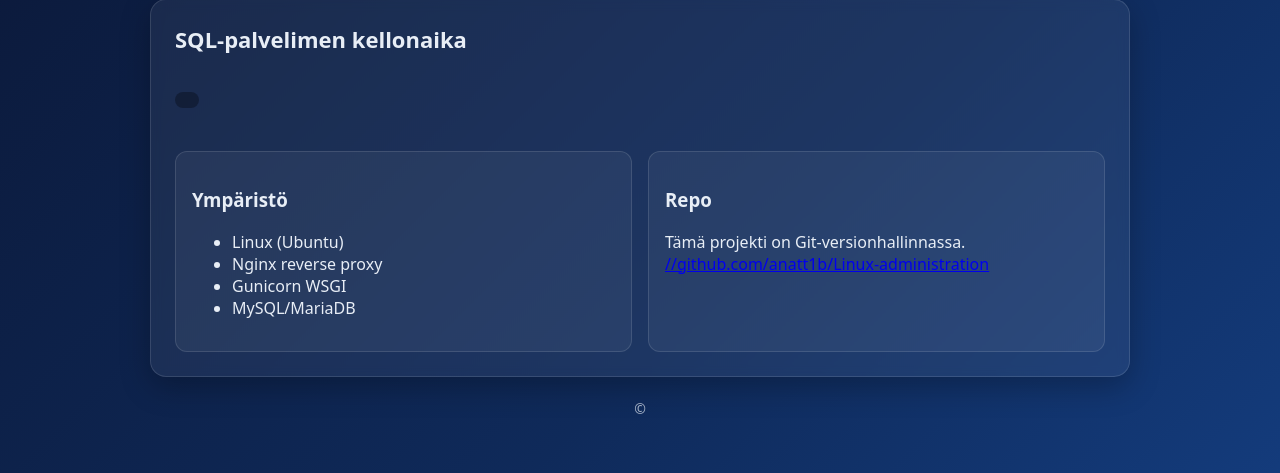
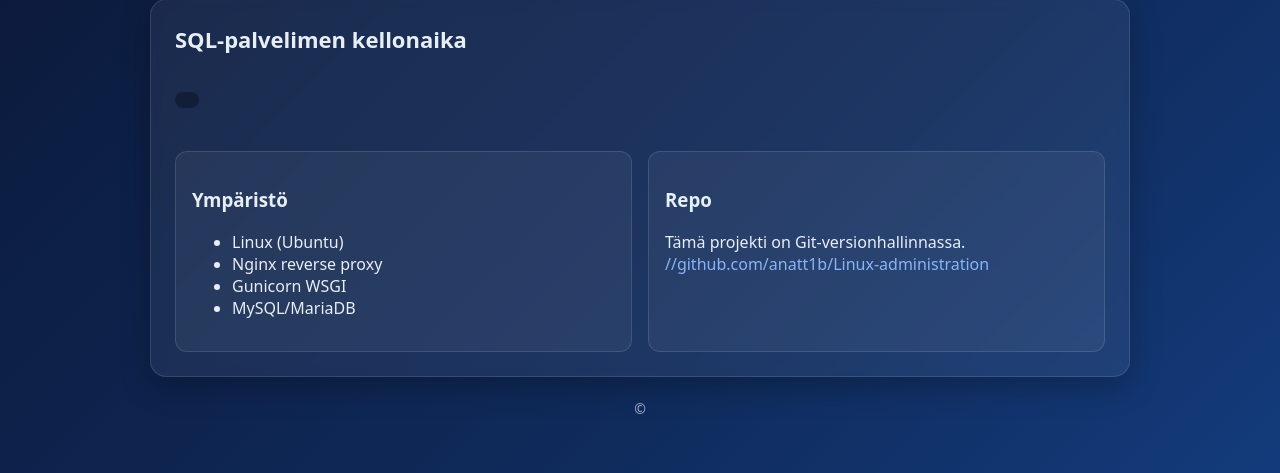
Before and after one commit to anatt1b/Linux-administration, a Flask app: template lemp-app/templates/index.html in a window 1280 px wide. Shown: the part 247-720 px from the top of the page. Run offline with Flask 3, Linux system fonts and the light colour scheme; the template is opened without the code that fills it, so the values that code supplies are empty.

Commit message:
color changes to repo link

```diff
--- a/lemp-app/static/css/style.css
+++ b/lemp-app/static/css/style.css
@@ -45,3 +45,12 @@ h2 { margin-top: 0; font-size: 22px; }
 }
 
 footer { text-align:center; margin-top: 22px; opacity: .7; font-size: 14px; }
+a {
+  color: #8ab4f8;
+  text-decoration: none;
+  font-weight: 500;
+}
+a:hover {
+  color: #b3d4ff;
+  text-decoration: underline;
+}
```
